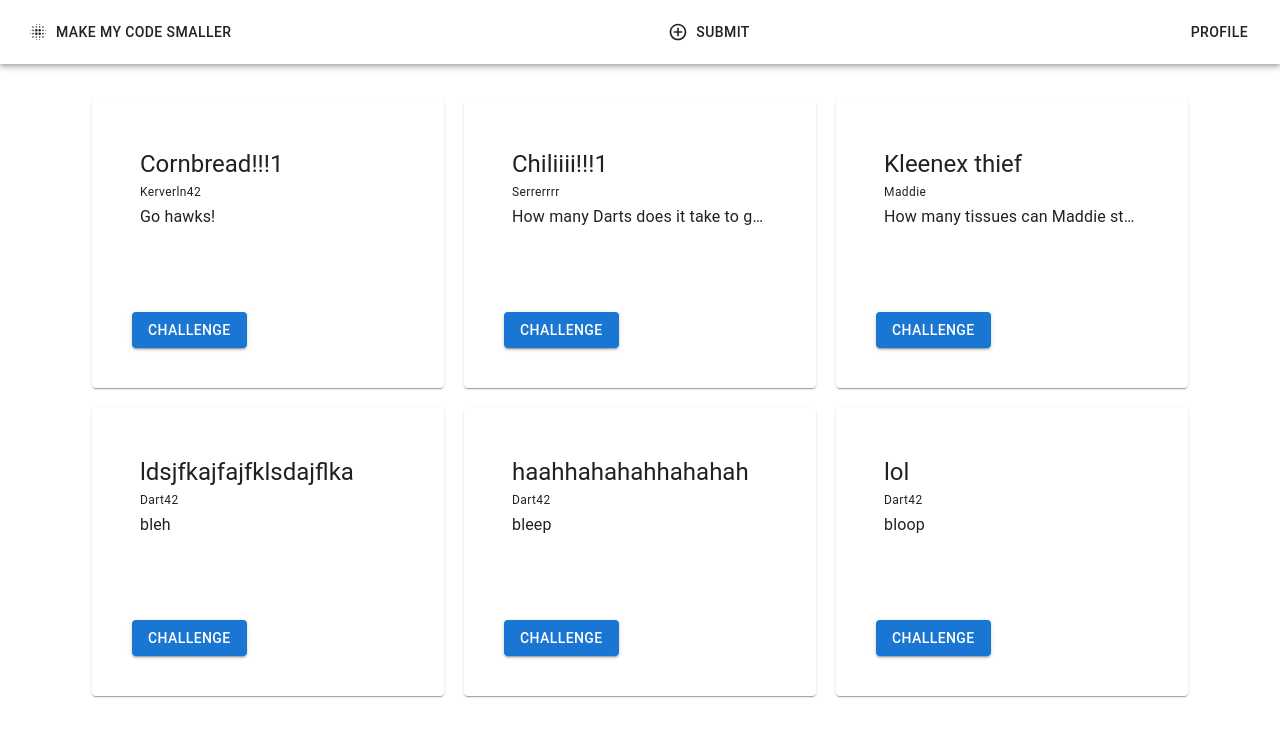
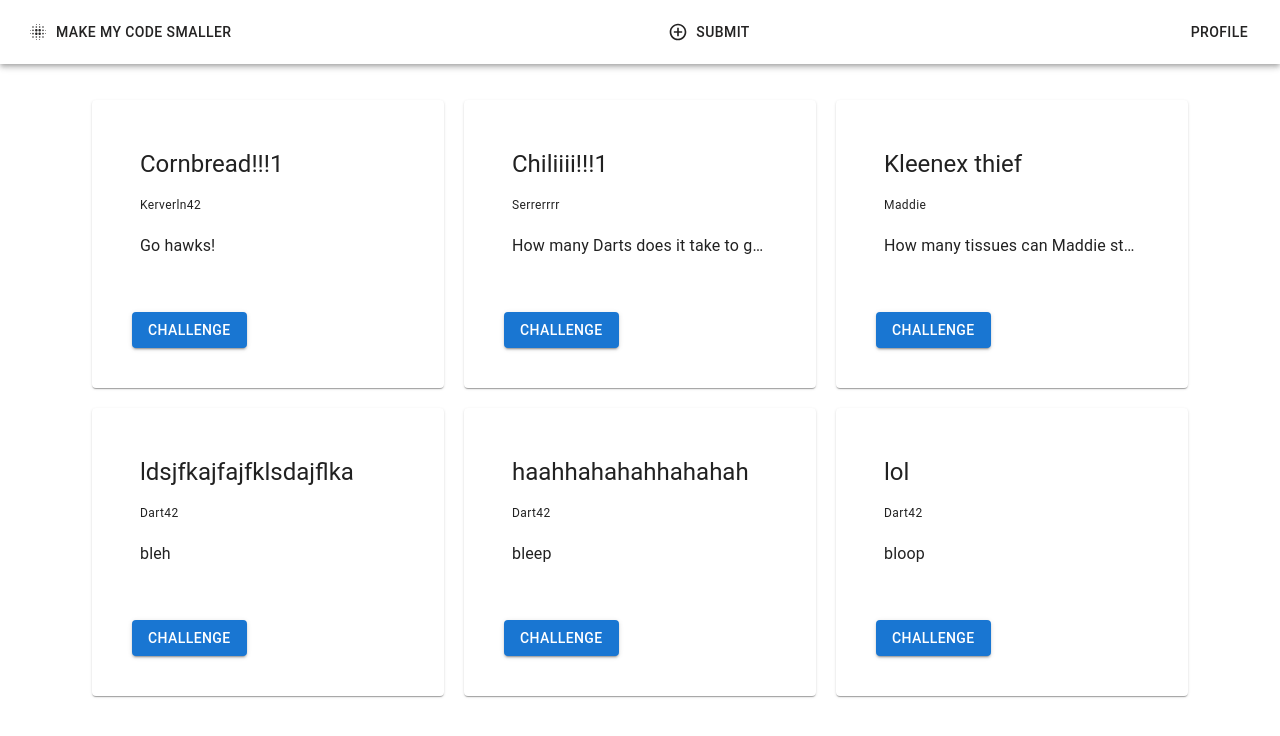
Before and after one commit to pickles27/codegolf, a React (Create React App) app: page / in a window 1280 px wide. Shown: the top 736 px of the page. Built offline with nearby package versions, Linux system fonts and the light colour scheme.

Commit message:
update spacing on cards

```diff
--- a/src/home/PreviewCard/PreviewCard.jsx
+++ b/src/home/PreviewCard/PreviewCard.jsx
@@ -16,7 +16,14 @@ export const PreviewCard = ({ author, prompt, title }) => (
         height: "100%",
       }}
     >
-      <CardContent>
+      <CardContent
+        sx={{
+          height: "50%",
+          display: "flex",
+          flexDirection: "column",
+          justifyContent: "space-between",
+        }}
+      >
         <Typography variant="h5" noWrap fontSize="20">
           {title}
         </Typography>
```
